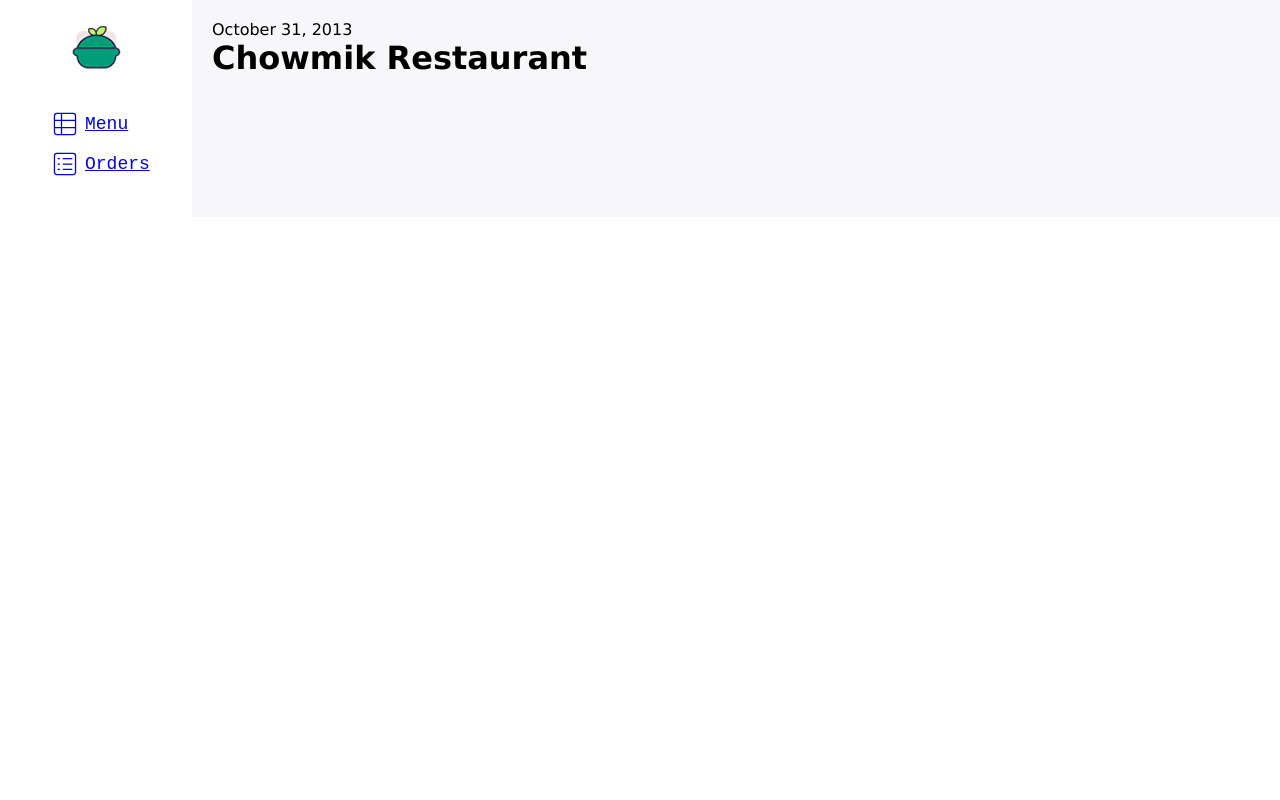
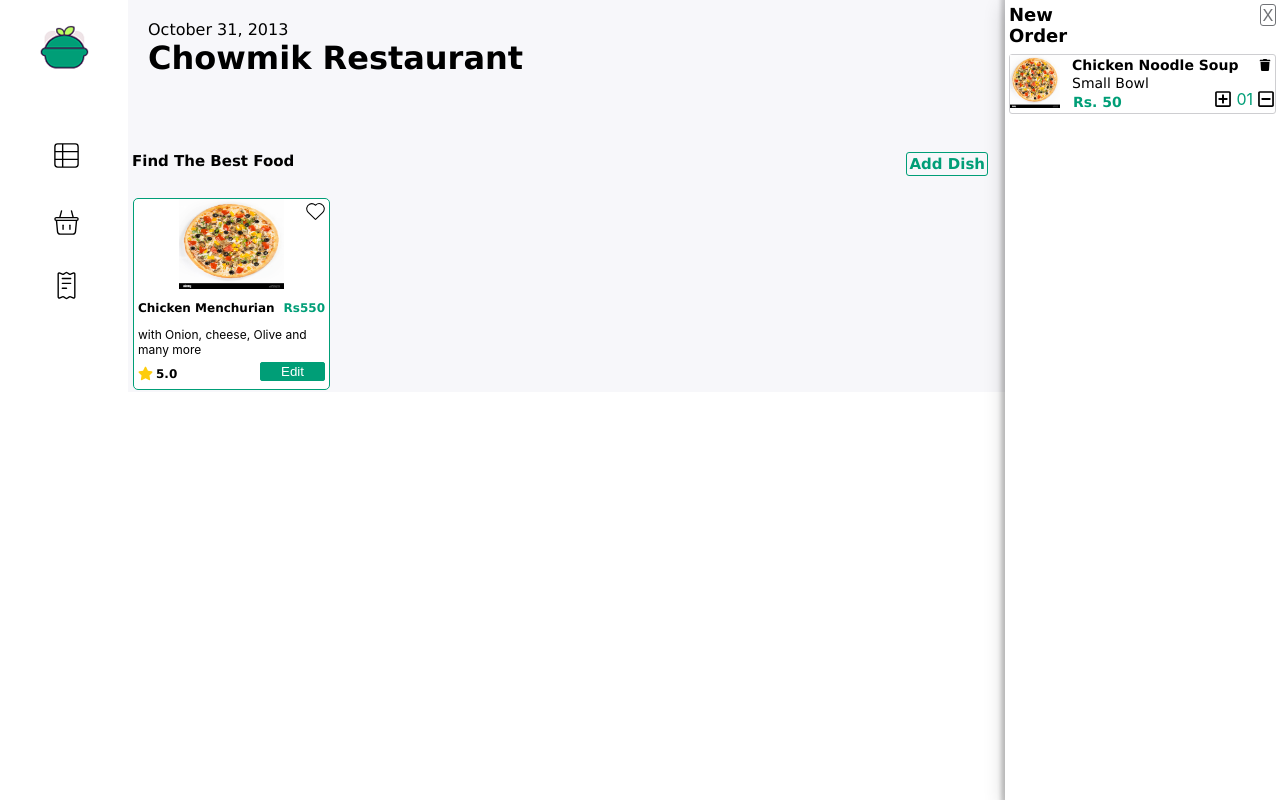
Before and after one commit to MuhammadHussain8/Restaurant-Billing, a React (Create React App) app: page /menu in a window 1280 px wide. Built offline with nearby package versions, Linux system fonts and the light colour scheme.

Commit message:
orders page

```diff
--- a/src/App.js
+++ b/src/App.js
@@ -8,7 +8,8 @@ const App = () => {
     <BrowserRouter>
       <Layout>
         <Routes>
-          <Route exact path="/" element={<Menu />} />
+          <Route exact path="/menu" element={<Menu />} />
+          <Route exact path="/new-order" element={<Menu />} />
         </Routes>
       </Layout>
     </BrowserRouter>
--- a/src/Components/Layout/layout.css
+++ b/src/Components/Layout/layout.css
@@ -5,18 +5,18 @@
   height: 100%;
 
   .left-content {
-    width: 15%;
+    width: 10%;
     height: auto;
     background: #ffffff;
   }
 
   .right-content {
-    width: 85%;
+    width: 90%;
     height: auto;
     background: #f7f7fa;
 
     .chilred {
-      margin-top: 140px;
+      margin-top: 60px;
       height: 100%;
     }
   }
--- a/src/Components/Menu/index.js
+++ b/src/Components/Menu/index.js
@@ -1,11 +1,33 @@
-import React from "react";
+import React, { useEffect, useState } from "react";
 import Piza from "./../../assets/images/piza.jpg";
-import { CiHeart, CiStar } from "react-icons/ci";
-import { FaStar } from "react-icons/fa";
+import { CiHeart } from "react-icons/ci";
+import {
+  FaStar,
+  FaTrash,
+  FaRegPlusSquare,
+  FaRegMinusSquare,
+} from "react-icons/fa";
 import "./menu.css";
+import { useLocation } from "react-router-dom";
 
 const Menu = () => {
+  const [orderPage, setOrderPage] = useState(false);
+  const location = useLocation();
+
+  useEffect(() => {
+    if (location?.pathname == "/new-order") {
+      setOrderPage(true);
+    } else {
+      setOrderPage(false);
+    }
+  }, [location?.pathname]);
+
   return (
+    <div className="menu-container">
+      <div className="card-container-header">
+        <p>{orderPage ? "Add Foods to Card" : "Find The Best Food"} </p>
+        <p className="add-new">{orderPage ? "New Order" : "Add Dish"}</p>
+      </div>
       <div className="card-container">
         <div className="menu-card">
           <div className="image-container">
@@ -24,27 +46,34 @@ const Menu = () => {
               <FaStar size={15} color="#fdcc0d" className="star" />
               5.0
             </span>
+            {orderPage ? (
+              <button className="edit-btn">Add</button>
+            ) : (
               <button className="edit-btn">Edit</button>
+            )}
           </div>
         </div>
-      <div className="menu-card">
-        <div className="image-container">
-          <img src={Piza} alt="menu image" />
-          <CiHeart size={25} className="heart" />
       </div>
-        <div className="details">
-          <div className="name-price">
-            <p className="menu-name">Chicken Menchurian</p>
-            <p className="menu-price">Rs550</p>
+      <div className="order-list">
+        <p className="new-order-text">New Order</p>
+        <span className="cross">X</span>
+        <div className="order-cart">
+          <div className="order-img">
+            <img src={Piza} alt="food" />
+          </div>
+          <div className="order-details">
+            <FaTrash size={12} className="delete" />
+            <span className="counter">
+              <FaRegPlusSquare size={18} className="counter-icon" />
+              <p>01</p>
+              <FaRegMinusSquare size={18} className="counter-icon" />
+            </span>
+            <p className="order-title">Chicken Noodle Soup</p>
+            <p className="order-desc">Small Bowl</p>
+            <div className="price-quantity">
+              <p>Rs. 50</p>
             </div>
           </div>
-        <p className="desc">with Onion, cheese, Olive and many more</p>
-        <div className="rating-btn">
-          <span className="rating">
-            <FaStar size={15} color="#fdcc0d" className="star" />
-            5.0
-          </span>
-          <button className="edit-btn">Edit</button>
         </div>
       </div>
     </div>
--- a/src/Components/Menu/menu.css
+++ b/src/Components/Menu/menu.css
@@ -1,5 +1,34 @@
+.menu-container {
+  max-width: 75%;
+
+  .card-container-header {
+    display: flex;
+    justify-content: space-between;
+    margin: 4px;
+
+    & > p {
+      font-size: 15px;
+      font-weight: 600;
+      font-family: Verdana, Geneva, Tahoma, sans-serif;
+    }
+
+    .add-new {
+      color: #009e77;
+      cursor: pointer;
+      border: 1px solid #009e77;
+      padding: 2px;
+      border-radius: 3px;
+      &:active {
+        transform: translateY(1px);
+      }
+    }
+  }
+
   .card-container {
     display: flex;
+    align-items: center;
+    flex-flow: wrap;
+
     .menu-card {
       width: 195px;
       height: 190px;
@@ -72,7 +101,126 @@
           &:hover {
             cursor: pointer;
           }
+          &:active {
+            transform: translateY(1px);
           }
         }
       }
     }
+  }
+
+  .order-list {
+    position: absolute;
+    background: #fff;
+    box-shadow: 0px 0px 4px 4px rgba(0, 0, 0, 0.2),
+      0 6px 20px 0 rgba(0, 0, 0, 0.19);
+    top: 0;
+    right: 0;
+    width: 275px;
+    height: 100%;
+
+    .new-order-text {
+      font-size: 18px;
+      font-weight: 600;
+      font-family: Verdana, Geneva, Tahoma, sans-serif;
+      margin: 4px;
+      width: 100px;
+      display: inline-block;
+    }
+
+    .cross {
+      margin: 4px;
+      float: right;
+      border: 1px solid #717377;
+      border-radius: 3px;
+      color: #717377;
+      align-items: center;
+      cursor: pointer;
+      width: 14px;
+      text-align: center;
+
+      &:active {
+        transform: translateY(1px);
+      }
+    }
+
+    .order-cart {
+      position: relative;
+      border: 1px solid #ceced1;
+      border-radius: 3px;
+      display: flex;
+      margin: 4px;
+
+      .delete {
+        position: absolute;
+        top: 4px;
+        right: 4px;
+
+        &:hover {
+          cursor: pointer;
+        }
+        &:active {
+          transform: translateY(1px);
+        }
+      }
+
+      .counter {
+        display: flex;
+        align-items: center;
+        position: absolute;
+        margin: 0px;
+        bottom: 0;
+        right: 0;
+
+        & > p {
+          margin: 4px;
+          color: #009e77;
+        }
+        .counter-icon {
+          &:hover {
+            cursor: pointer;
+          }
+          &:active {
+            transform: translateY(1px);
+          }
+        }
+      }
+
+      .order-img {
+        width: 60px;
+
+        & > img {
+          width: 50px;
+        }
+      }
+
+      .order-details {
+        .order-title {
+          font-size: 14px;
+          font-family: Verdana, Geneva, Tahoma, sans-serif;
+          font-weight: 600;
+          margin: 2px;
+        }
+
+        .order-desc {
+          font-size: 14px;
+          font-family: Verdana, Geneva, Tahoma, sans-serif;
+          margin: 2px;
+        }
+
+        .price-quantity {
+          margin: 0px;
+          padding: 0px;
+
+          & > p {
+            font-size: 14px;
+            font-family: Verdana, Geneva, Tahoma, sans-serif;
+            margin: 3px;
+            font-weight: 600;
+            color: #009e77;
+          }
+        }
+      }
+    }
+  }
+}
--- a/src/Components/SideBar/index.js
+++ b/src/Components/SideBar/index.js
@@ -1,8 +1,7 @@
 import React from "react";
 import { Link } from "react-router-dom";
-import { CiViewList, CiViewTable } from "react-icons/ci";
+import { CiReceipt, CiShoppingBasket, CiViewTable } from "react-icons/ci";
 import Brand from "./../../assets/icons/logo.png";
-import User from "./../../assets/icons/avatar.png";
 import "./sideBar.css";
 
 const Sidebar = () => {
@@ -12,16 +11,19 @@ const Sidebar = () => {
         <img src={Brand} alt="logo" />
       </div>
       <ul className="nav-bar">
-        <Link to="/">
+        <li className="nav-bar-item">
+          <Link to="/menu" className="link">
+            <CiViewTable size={33} />
+          </Link>
+        </li>
+        <Link to="new-order">
           <li className="nav-bar-item">
-            <CiViewTable size={30} />
-            <span className="nav-title">Menu</span>
+            <CiShoppingBasket size={33} className="link" />
           </li>
         </Link>
         <Link to="orders">
           <li className="nav-bar-item">
-            <CiViewList size={30} />
-            <span className="nav-title">Orders</span>
+            <CiReceipt size={33} className="link" />
           </li>
         </Link>
       </ul>
--- a/src/Components/SideBar/sideBar.css
+++ b/src/Components/SideBar/sideBar.css
@@ -30,17 +30,17 @@
 
   .nav-bar {
     list-style-type: none;
-    margin-top: 30px !important;
+    margin-top: 60px;
 
     .nav-bar-item {
       display: flex;
       align-items: center;
       margin: 10px;
+      margin-top: 30px;
 
-      .nav-title {
-        margin-left: 5px;
-        font-size: 18px;
-        font-family: "Courier New", Courier, monospace;
+      .link {
+        text-decoration: none;
+        color: #000;
       }
     }
   }
```
Lines whose indentation alone changed are shown as unchanged.
